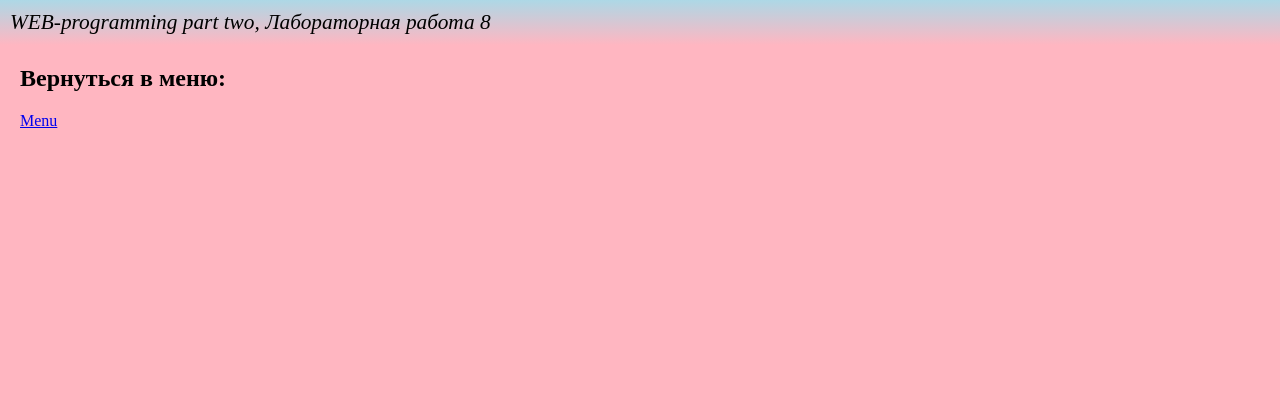
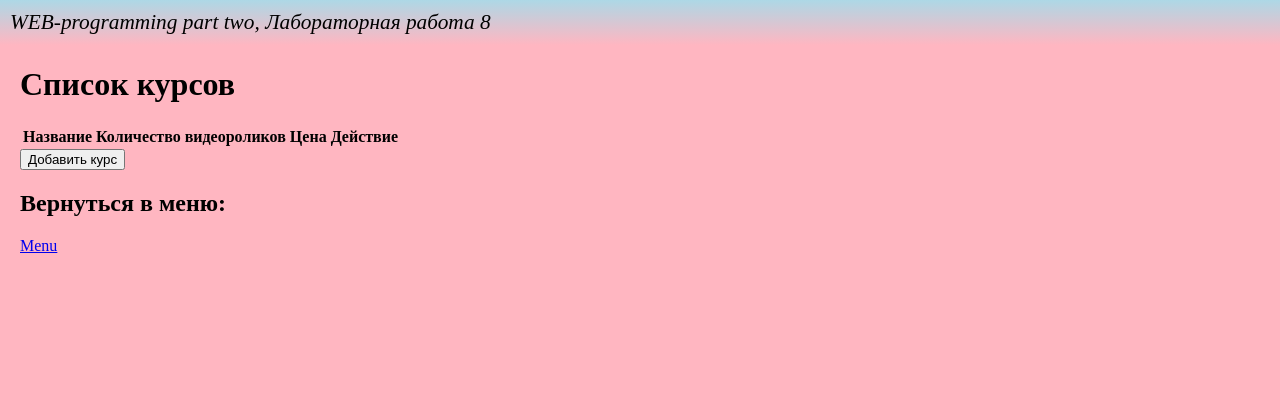
Before and after one commit to Kashiraaa/wed-prog-lab-part-two, a Flask app: page /lab8/ in a window 1280 px wide. Shown: the top 420 px of the page. Run offline with Flask 3, Linux system fonts and the light colour scheme; lists and menus that the app fills with data are empty.

Commit message:
Вывод  таблицы

```diff
--- a/templates/lab8/index.html
+++ b/templates/lab8/index.html
@@ -3,7 +3,61 @@
 {% block lab %}Лабораторная работа 8{% endblock %}
 
 {% block script %}
+<script src="{{ url_for('static', filename='lab8/main.js') }}"></script>
+<style>
+    .modal {
+        display: none;
+        z-index: 100;
+        box-shadow: 3px 3px 5px rgb(182, 12, 255);
+        width: 400px;
+        left: 50%;
+        margin-left: -200px;
+        position: absolute;
+        padding: 20px;
+    }
+</style>
 {% endblock %}
 
 {% block main %}
+<h1>Список курсов</h1>
+
+    <table>
+        <thead>
+            <tr>
+                <th>Название</th>
+                <th>Количество видеороликов</th>
+                <th>Цена</th>
+                <th>Действие</th>
+            </tr>
+        </thead>
+        <tbody id="course-list"></tbody>
+    </table>
+
+    <script>
+        fillCourseList();
+    </script>
+
+    <div>
+        <button onclick="addCourse()">Добавить курс</button>
+    </div>
+    <div class="modal">
+        <input type="hidden" id="num">
+        <label>
+            Название курса:
+            <input type="text" id="name">
+        </label><br>
+
+        <label>
+            Количество видеороликов:
+            <input type="number" id="videos" min="0">
+        </label><br>
+
+        <label>
+            Цена:
+            <input type="number" id="price" min="0">
+        </label><br>
+
+        <button onclick="sendCourse()">Ок</button>
+        <button onclick="cancel()">Отмена</button>
+    </div>
 {% endblock %}
```
Also changed, not shown: templates/lab8/main.js (added, +39 -0 lines).
